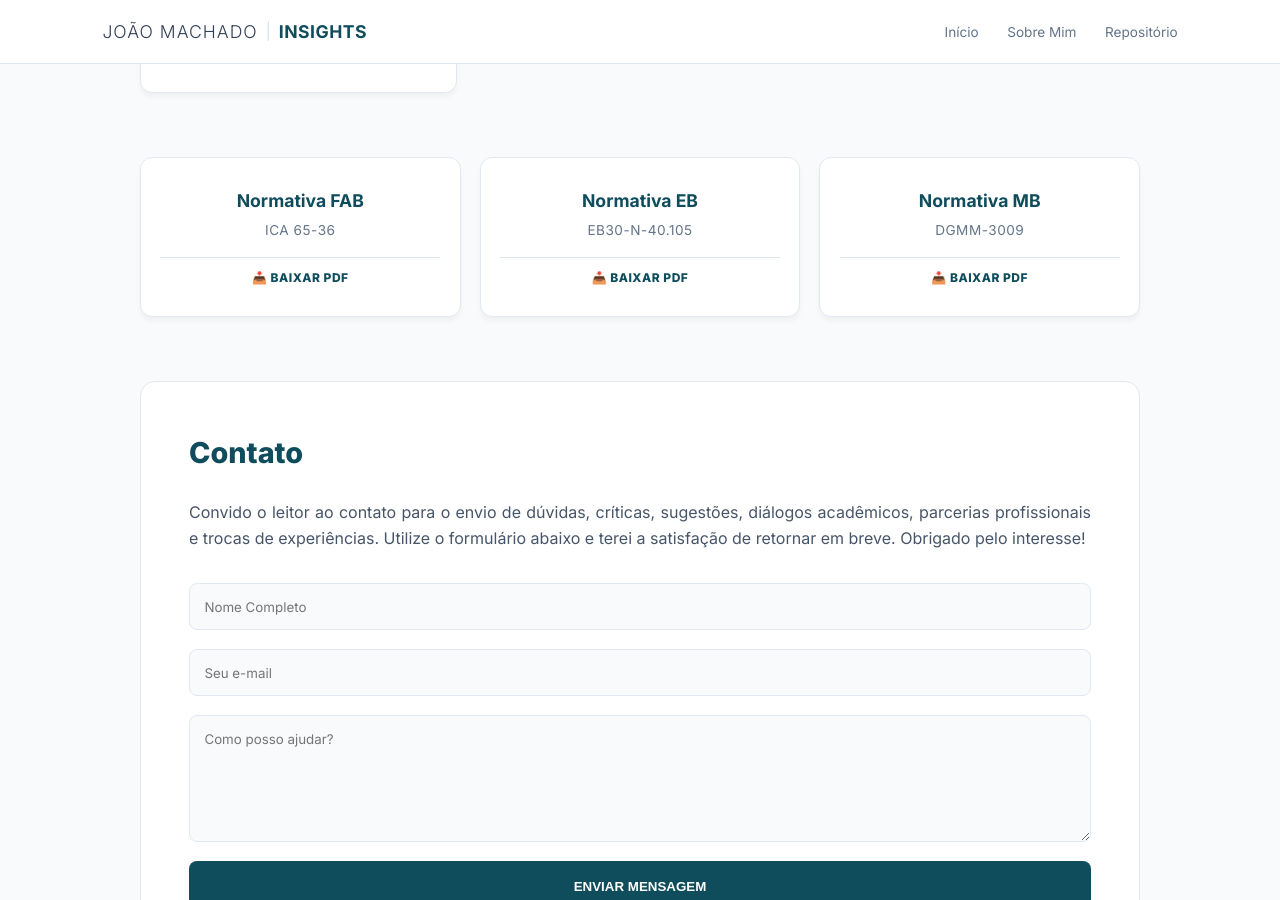
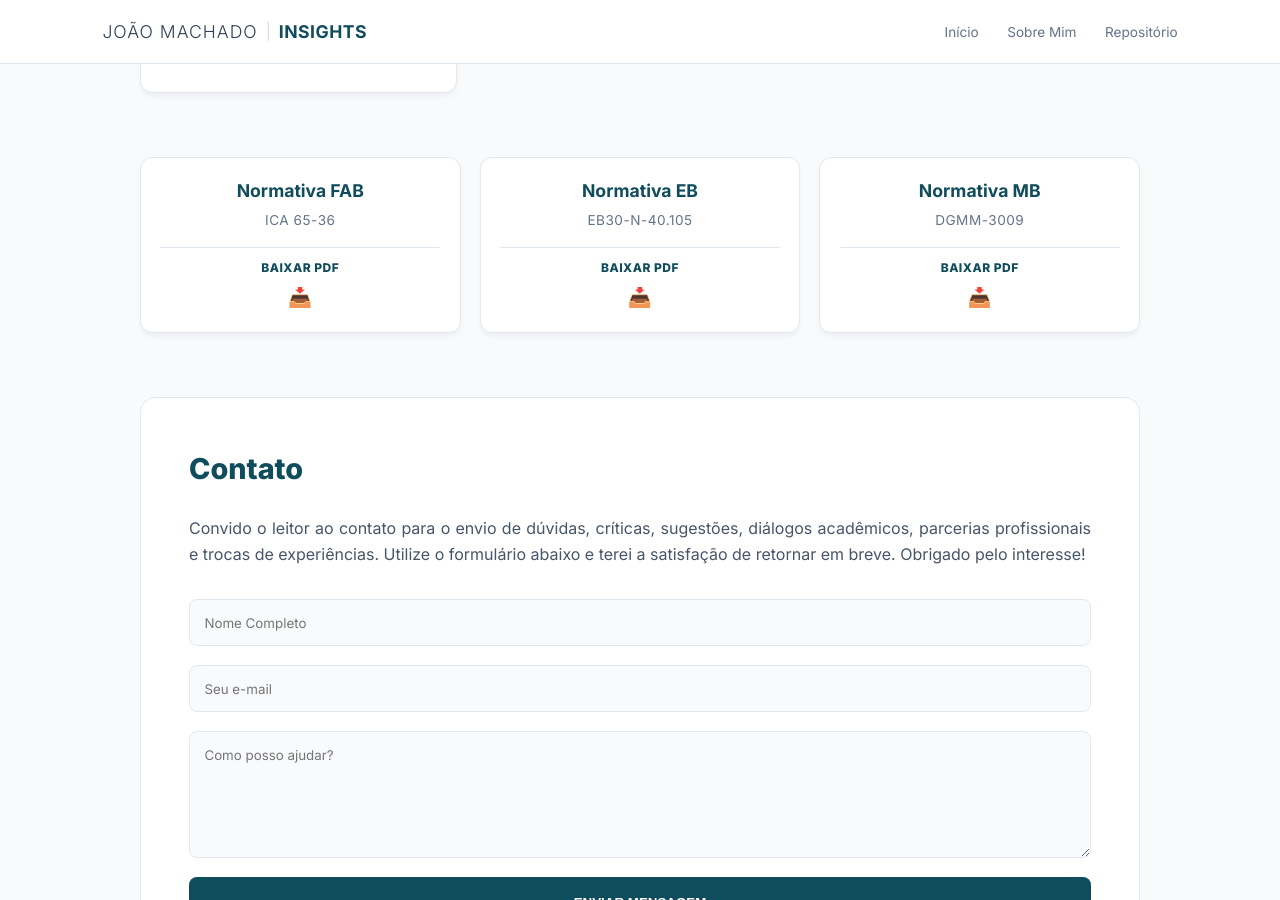
Before and after one commit to joaocfmachado1986/Blog, a Jekyll site: the page built from index.md, in a window 1280 px wide and 900 px high, scrolled down 623 px. Built offline with Jekyll 4.4.1, drawn with Linux system fonts in a browser that asks for light colours.

Commit message:
Update index.md

```diff
--- a/index.md
+++ b/index.md
@@ -8,7 +8,7 @@ title: Home
     <div>
         <h1 style="margin: 0; font-size: 1.8rem; color: #0f4c5c; font-weight: 800;">Bem-vindo!</h1>
         <p style="margin: 1rem 0 0; color: #64748b; font-size: 1.05rem; text-align: justify; line-height: 1.7;">
-            Aqui eu compartilho pesquisas e ideias de minha autoria ou de autores de meu interesse, além de documentos, sobretudo relacionados às minhas áreas de interesse, como Direito Aeronáutico, Base Industrial de Defesa, Políticas Públicas, Manutenção Aeronáutica e Normas Militares de Certificação de Empresas de Manutenção Aeronáutica. <a href="/sobre" style="color: #0f4c5c; font-weight: 700; text-decoration: underline;">Clique aqui</a> para saber mais sobre mim.
+            Aqui eu compartilho pesquisas e ideias de minha autoria ou de autores de meu interesse, além de documentos, sobretudo relacionados às minhas áreas de interesse, como Direito Aeronáutico, Base Industrial de Defesa, Políticas Públicas, Manutenção Aeronáutica e Normas Militares de Certificação de Empresas de Manutenção Aeronáutica. <a href="/sobre" style="color: #0f4c5c; font-weight: 700; text-decoration: none;">Clique aqui</a> para saber mais sobre mim.
         </p>
     </div>
 </section>
@@ -31,25 +31,28 @@ title: Home
     <a href="/arquivos/norma-fab.pdf" class="card-base card-download" target="_blank">
         <strong style="color: #0f4c5c; font-size: 1.1rem; margin-bottom: 5px;">Normativa FAB</strong>
         <span style="color: #64748b; font-size: 0.85rem; margin-bottom: 15px; font-weight: 400;">ICA 65-36</span>
-        <span style="color: #0f4c5c; font-size: 0.75rem; font-weight: 800; border-top: 1px solid #e2e8f0; padding-top: 10px;">
-            📥 BAIXAR PDF
-        </span>
+        <div style="border-top: 1px solid #e2e8f0; padding-top: 10px; display: flex; flex-direction: column; align-items: center; gap: 5px;">
+            <span style="color: #0f4c5c; font-size: 0.75rem; font-weight: 800;">BAIXAR PDF</span>
+            <span style="font-size: 1.2rem;">📥</span>
+        </div>
     </a>
 
     <a href="/arquivos/norma-eb.pdf" class="card-base card-download" target="_blank">
         <strong style="color: #0f4c5c; font-size: 1.1rem; margin-bottom: 5px;">Normativa EB</strong>
         <span style="color: #64748b; font-size: 0.85rem; margin-bottom: 15px; font-weight: 400;">EB30-N-40.105</span>
-        <span style="color: #0f4c5c; font-size: 0.75rem; font-weight: 800; border-top: 1px solid #e2e8f0; padding-top: 10px;">
-            📥 BAIXAR PDF
-        </span>
+        <div style="border-top: 1px solid #e2e8f0; padding-top: 10px; display: flex; flex-direction: column; align-items: center; gap: 5px;">
+            <span style="color: #0f4c5c; font-size: 0.75rem; font-weight: 800;">BAIXAR PDF</span>
+            <span style="font-size: 1.2rem;">📥</span>
+        </div>
     </a>
 
     <a href="/arquivos/norma-mb.pdf" class="card-base card-download" target="_blank">
         <strong style="color: #0f4c5c; font-size: 1.1rem; margin-bottom: 5px;">Normativa MB</strong>
         <span style="color: #64748b; font-size: 0.85rem; margin-bottom: 15px; font-weight: 400;">DGMM-3009</span>
-        <span style="color: #0f4c5c; font-size: 0.75rem; font-weight: 800; border-top: 1px solid #e2e8f0; padding-top: 10px;">
-            📥 BAIXAR PDF
-        </span>
+        <div style="border-top: 1px solid #e2e8f0; padding-top: 10px; display: flex; flex-direction: column; align-items: center; gap: 5px;">
+            <span style="color: #0f4c5c; font-size: 0.75rem; font-weight: 800;">BAIXAR PDF</span>
+            <span style="font-size: 1.2rem;">📥</span>
+        </div>
     </a>
 </section>
 
```
